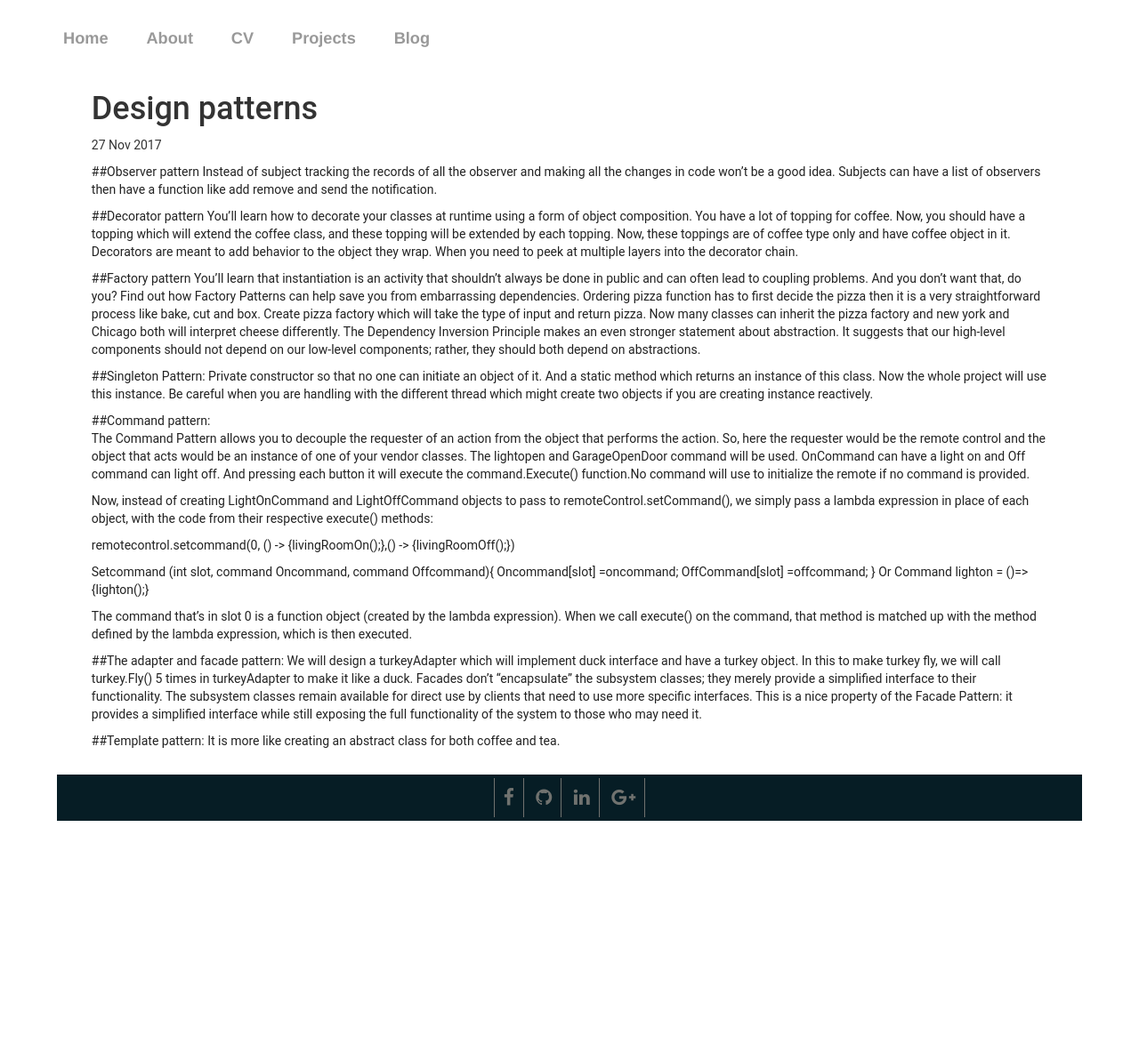
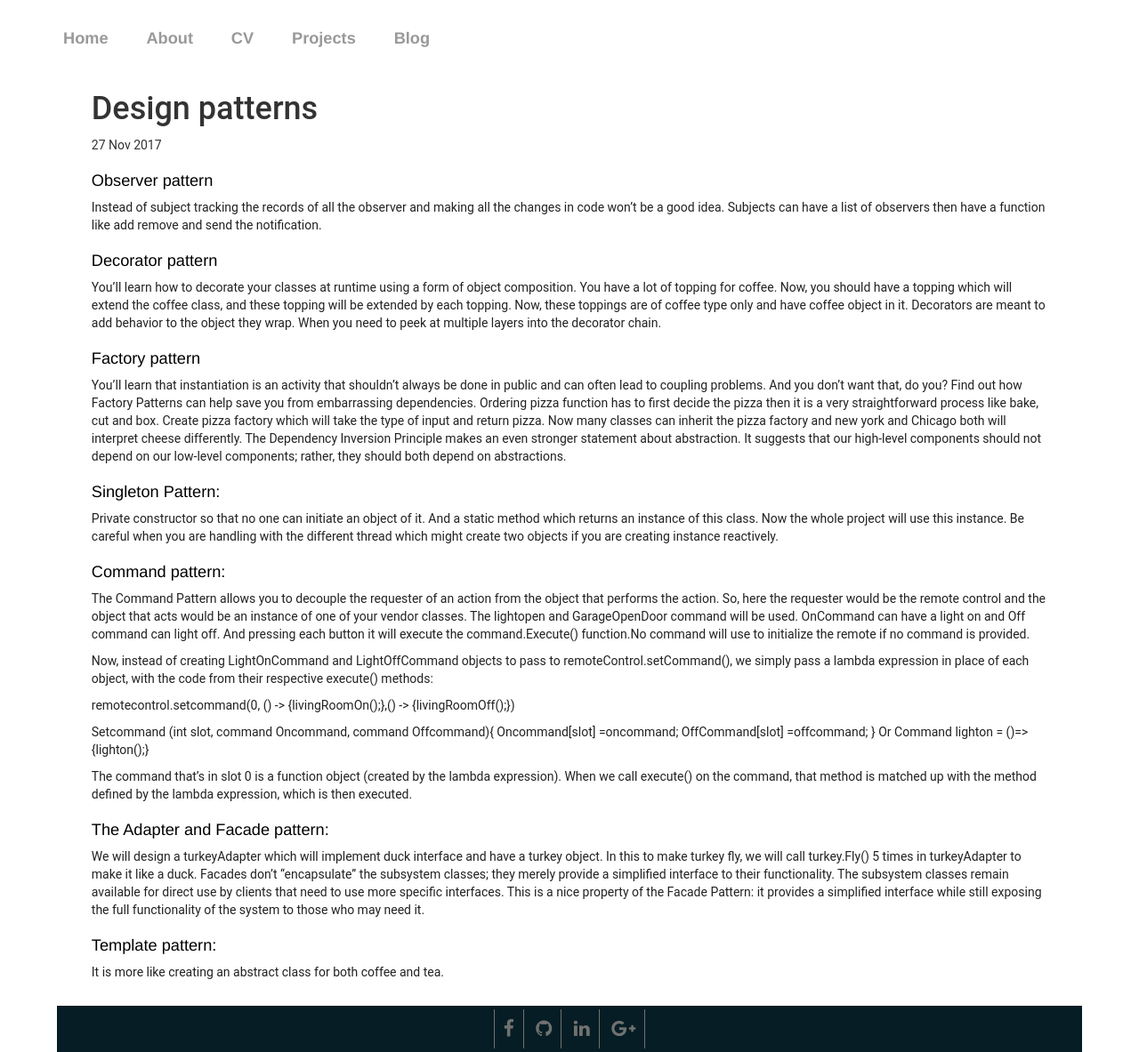
Before and after one commit to amitj975/amitj975.github.io, a Jekyll site: the page built from _posts/2016-11-26-Design patterns.md, in a window 1280 px wide. Shown: the whole page at 89% size. Built offline with Jekyll 4.4.1, drawn with Linux system fonts in a browser that asks for light colours; nearby versions of some CDN libraries; before the commit the page ends 923 px from its top, so only the background shows below that.

```diff
--- a/_posts/2016-11-26-Design patterns.md
+++ b/_posts/2016-11-26-Design patterns.md
@@ -4,24 +4,24 @@ title: "Design patterns"
 date: 2017-11-27
 ---
 
-##Observer pattern
+## Observer pattern
 Instead of subject tracking the records of all the observer and making all the changes in code won’t be a good idea.
 Subjects can have a list of observers then have a function like add remove and send the notification.
 
-##Decorator pattern
+## Decorator pattern
 You’ll learn how to decorate your classes at runtime using a form of object composition.
 You have a lot of topping for coffee. Now, you should have a topping which will extend the coffee class, and these topping will be extended by each topping. Now, these toppings are of coffee type only and have coffee object in it. Decorators are meant to add behavior to the object they wrap. When you need to peek at multiple layers into the decorator chain.
 
-##Factory pattern
+## Factory pattern
 You’ll learn that instantiation is an activity that shouldn’t always be done in public and can often lead to coupling problems. And you don’t want that, do you? Find out how Factory Patterns can help save you from embarrassing dependencies.
 Ordering pizza function has to first decide the pizza then it is a very straightforward process like bake, cut and box.
 Create pizza factory which will take the type of input and return pizza. Now many classes can inherit the pizza factory and new york and Chicago both will interpret cheese differently.
 The Dependency Inversion Principle makes an even stronger statement about abstraction. It suggests that our high-level components should not depend on our low-level components; rather, they should both depend on abstractions.
 
-##Singleton Pattern:
+## Singleton Pattern:
 Private constructor so that no one can initiate an object of it. And a static method which returns an instance of this class. Now the whole project will use this instance. Be careful when you are handling with the different thread which might create two objects if you are creating instance reactively.
 
-##Command pattern:
+## Command pattern:
 The Command Pattern allows you to decouple the requester of an action from the object that performs the action. So, here the requester would be the remote control and the object that acts would be an instance of one of your vendor classes.
 The lightopen and GarageOpenDoor command will be used. OnCommand can have a light on and Off command can light off. And pressing each button it will execute the command.Execute() function.No command will use to initialize the remote if no command is provided.
 
@@ -41,9 +41,9 @@ The command that’s in slot 0 is a function object (created by the lambda expre
 lambda expression, which is then executed.
 
 
-##The adapter and facade pattern:
+## The Adapter and Facade pattern:
 We will design a turkeyAdapter which will implement duck interface and have a turkey object. In this to make turkey fly, we will call turkey.Fly() 5 times in turkeyAdapter to make it like a duck.
 Facades don’t “encapsulate” the subsystem classes; they merely provide a simplified interface to their functionality. The subsystem classes remain available for direct use by clients that need to use more specific interfaces. This is a nice property of the Facade Pattern: it provides a simplified interface while still exposing the full functionality of the system to those who may need it.
 
-##Template pattern:
+## Template pattern:
 It is more like creating an abstract class for both coffee and tea.
```
